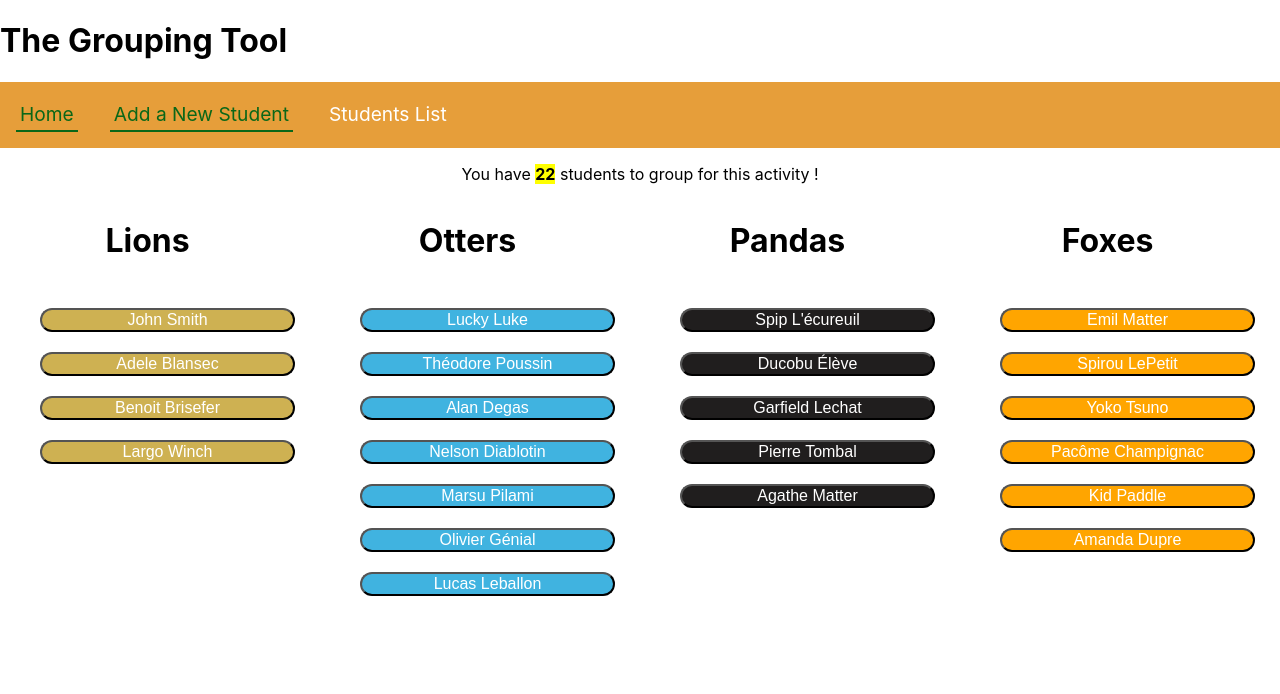
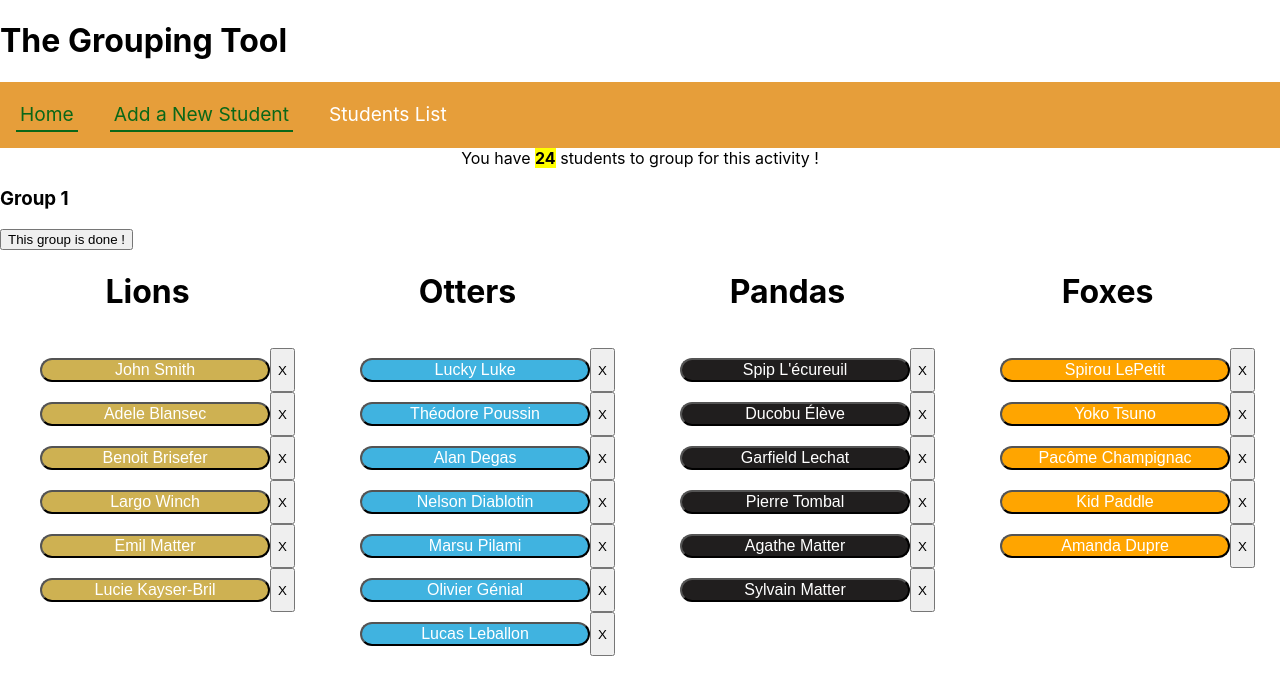
Before and after one commit to LucieKB/my-app, a React (Create React App) app: page /studentList in a window 1280 px wide. Shown: the top 694 px of the page. Built offline with nearby package versions, Linux system fonts and the light colour scheme; data requests are answered from the project's data file.

Commit message:
Creating groups

```diff
--- a/db.json
+++ b/db.json
@@ -23,12 +23,6 @@
       "lastName": "Brisefer",
       "personalityType": "L",
       "id": 5
-    },
-    {
-      "firstName": "Emil",
-      "lastName": "Matter ",
-      "personalityType": "F",
-      "id": 7
     },
     {
       "firstName": "Théodore",
@@ -167,6 +161,53 @@
         "Competitive"
       ],
       "id": 24
+    },
+    {
+      "firstName": "Emil",
+      "lastName": "Matter",
+      "personalityType": "L",
+      "answers": [
+        "Competitive",
+        "A good problem-solver",
+        "Determined",
+        "Accurate and precise",
+        "Someone who likes giving to others",
+        "Enthusiastic",
+        "Someone who likes variety and change"
+      ],
+      "id": 25
+    },
+    {
+      "firstName": "Lucie",
+      "lastName": "Kayser-Bril",
+      "personalityType": "L",
+      "answers": [
+        "A risk-taker",
+        "Competitive",
+        "A good problem-solver",
+        "Someone who likes giving to others",
+        "Someone who likes variety and change",
+        "Loyal",
+        "A decision-maker"
+      ],
+      "id": 26
+    },
+    {
+      "firstName": "Sylvain",
+      "lastName": "Matter",
+      "personalityType": "P",
+      "answers": [
+        "Predictable",
+        "Practical",
+        "Loyal",
+        "Someone who avoids confrontation",
+        "Calm, even-keel",
+        "Predictable",
+        "Someone who likes giving to others",
+        "Accurate and precise",
+        "A perfectionist"
+      ],
+      "id": 27
     }
   ]
 }
--- a/src/components/Foxes.js
+++ b/src/components/Foxes.js
@@ -1,39 +1,52 @@
-import React from "react";
-import StudentCard from "./StudentCard";
 
-function Foxes({students, studentClicked, setStudentClicked, onHideClick}){
+import React, {useState} from "react";
 
-    const foxes = students.filter((student)=>student.personalityType === "F")
 
-  function studentBtnClicked(){
-    foxes.map((fox)=>{
-    setStudentClicked(fox.id)})
-    return( <button
-      className="x-Btn"
-      onClick = {onHideClick}
-      >X</button>
-    )
-  }
+
+
+function Foxes({students, setStudentClicked, onClickGroup}){
+
+const foxes = students.filter((student)=>student.personalityType === "F")
+
+
+
     return(
+
         <div id="foxes" className="studentTable">
         <h1>Foxes</h1>
         <ul>
         {foxes.length>0 && (
           foxes.map((fox)=>{
           return(
+            <>
             <div key={fox.id} className="studentListBtn">
             <button
+            id={fox.id}
             className = "fox-btn"
-            onClick={studentBtnClicked}
-
+            onClick={()=>{setStudentClicked(fox.id)}}
             >
               {fox.firstName} {fox.lastName}
             </button>
-          </div>)}))}
+
+              <button key={fox.id} onClick={onClickGroup}>X</button>
+
+            </div>
+
+
+
+          </>
+        )}))}
         </ul>
         </div>
+
     )
 
 }
 
 export default Foxes;
+
+// {isVisible === true? (
+//   <button id={fox.id} onClick={onClickGroup(fox.id)}>X</button>
+// ):(
+//   null
+// )}
--- a/src/components/Lions.js
+++ b/src/components/Lions.js
@@ -1,25 +1,35 @@
 import React from "react";
 import StudentCard from "./StudentCard";
 
-function Lions({students, studentClicked, setStudentClicked}){
+function Lions({students, onClickGroup, setStudentClicked}){
 
     const lions = students.filter((student)=>student.personalityType === "L")
 
     return(
-        <div id="lions" className="studentTable">
+      <div id="Lions" className="studentTable">
       <h1>Lions</h1>
       <ul>
       {lions.length>0 && (
         lions.map((lion)=>{
         return(
+          <>
           <div key={lion.id} className="studentListBtn">
           <button
+          id={lion.id}
           className = "lion-btn"
           onClick={()=>{setStudentClicked(lion.id)}}
           >
             {lion.firstName} {lion.lastName}
           </button>
-          </div>)}))}
+
+            <button id={lion.id} onClick={onClickGroup}>X</button>
+
+          </div>
+
+
+
+        </>
+      )}))}
       </ul>
       </div>
     )
--- a/src/components/Otters.js
+++ b/src/components/Otters.js
@@ -1,7 +1,7 @@
 import React from "react";
 import StudentCard from "./StudentCard";
 
-function Otters({students, studentClicked, setStudentClicked}){
+function Otters({students, onClickGroup, setStudentClicked}){
 
     const otters = students.filter((student)=>student.personalityType === "O")
 
@@ -12,16 +12,23 @@ function Otters({students, studentClicked, setStudentClicked}){
         {otters.length>0 && (
           otters.map((otter)=>{
           return(
+            <>
             <div key={otter.id} className="studentListBtn">
             <button
+            id={otter.id}
             className = "otter-btn"
             onClick={()=>{setStudentClicked(otter.id)}}
             >
               {otter.firstName} {otter.lastName}
             </button>
-          </div>)}))}
-        </ul>
-              </div>
+
+        <button id={otter.id} onClick={onClickGroup}>X</button>
+
+            </div>
+            </>
+          )}))}
+          </ul>
+          </div>
     )
 
 }
--- a/src/components/Pandas.js
+++ b/src/components/Pandas.js
@@ -1,7 +1,7 @@
 import React from "react";
 import StudentCard from "./StudentCard";
 
-function Pandas({students, studentClicked, setStudentClicked}){
+function Pandas({students, onClickGroup, setStudentClicked}){
 
     const pandas = students.filter((student)=>student.personalityType === "P")
 
@@ -12,16 +12,23 @@ function Pandas({students, studentClicked, setStudentClicked}){
         {pandas.length>0 && (
           pandas.map((panda)=>{
           return(
+            <>
             <div key={panda.id} className="studentListBtn">
             <button
+            id={panda.id}
             className = "panda-btn"
             onClick={()=>{setStudentClicked(panda.id)}}
             >
               {panda.firstName} {panda.lastName}
             </button>
-          </div>)}))}
-        </ul>
-              </div>
+
+        <button id={panda.id} onClick={onClickGroup}>X</button>
+
+            </div>
+            </>
+          )}))}
+          </ul>
+          </div>
     )
 
 }
--- a/src/components/StudentCard.js
+++ b/src/components/StudentCard.js
@@ -29,7 +29,10 @@ if(student.answers === undefined){
    return (
    <>
    <div className = "student-card">
-   <h2><u>{student.firstName} {student.lastName}</u></h2>
+
+  <div style={{display: "flex", flexDirection: "row"}}> <h2><u>{student.firstName} {student.lastName}</u></h2>
+  <button>X</button>
+  </div>
   <h4><u> {student.firstName}'s Personality Type :</u></h4>
              <img className="animal-image"
              src={animalToDisplay.image} alt={animalToDisplay.name}/>
--- a/src/components/StudentList.css
+++ b/src/components/StudentList.css
@@ -1,3 +1,16 @@
+.TitleList{
+    display:flex;
+    flex-direction: row;
+}
+
+.Groups{
+    display: flex;
+    flex-direction: column;
+    width: 25%;
+    text-align:justify;
+    padding-right: 25px;
+}
+
 .studentListBtn{
     display:flex;
     flex-direction: row;
@@ -126,9 +139,3 @@ background-clip: border-box;
     box-shadow: 2px rgb(200, 200, 206);
     transform: translateY(2px);
 }
-
-.x-Btn{
-    visibility: hidden;
-    width: 100%;
-    height:100%
-}
--- a/src/components/StudentList.js
+++ b/src/components/StudentList.js
@@ -5,37 +5,91 @@ import Pandas from "./Pandas";
 import Foxes from "./Foxes";
 import StudentCard from "./StudentCard";
 import "./StudentList.css"
+import Checkbox from "./Checkbox";
 
 
 function StudentList({students}){
   const [studentClicked, setStudentClicked] = useState()
-  const [isVisible, setIsVisible] = useState(false)
-
-  // function handleHideButton(){
-  //   { (
-  //   SetIsDisplayed((isDisplayed)=>!isDisplayed)) : SetIsDisplayed(false)}
-  //   howManyPlates(sushi)
-  // }
+  const [inGroup, setInGroup]=useState([])
+  const [isDone, setIsDone]=useState(false)
 
 
-function hide(){
-  setIsVisible(!isVisible)
-}
+
+
+let number = 1
+
+
+
+function handleGroup(e){
+
+let arrayLength = inGroup.length;
+let thisStudent = [];
+
+ if(arrayLength<=4){
+
+
+  console.log(e.target.id)
+  e.currentTarget.disabled=true
+
+  students.forEach((
+    (student) => {
+    if(student.id == e.target.id){
+      thisStudent = student.firstName}}));
+
+   setInGroup([...inGroup, thisStudent])}
+
+if (arrayLength === 4){
+      alert("Groups can't be bigger than 4 students")
+      setInGroup(inGroup)
+    }
+  }
+
+  function handleGroupDone(){
+
+    setIsDone(!isDone)
+  }
+
+
+
+
+
+console.log(inGroup)
+
+
+
 
 
 return(
   <>
   <div className="titleList">
-    <p>
+
     <center>You have <b><mark>{students.length}</mark></b> students to group for this activity !</center>
 
-    </p>
+
+
+  <div className="Groups">
+      <h3> Group {number}</h3>
+      <div className = "group-checked">
+      {isDone === false? (
+      <button className="not-finished-group" onClick = {handleGroupDone}>This group is done !</button>
+      ) : (<button className="not-finished-group" >✅</button> )
+      }
+      </div>
+      {inGroup.map(student=>{
+        return(
+          <li>
+           {student}
+          </li>)
+    })}
+  </div>
+
+
   </div>
 <div className="studentListBtn">
-    <Lions students={students} setStudentClicked={setStudentClicked} studentClicked={studentClicked} onHideClick={hide}/>
-    <Otters students={students} setStudentClicked={setStudentClicked} studentClicked={studentClicked}/>
-    <Pandas students={students} setStudentClicked={setStudentClicked} studentClicked={studentClicked}/>
-    <Foxes students={students} setStudentClicked={setStudentClicked} studentClicked={studentClicked}/>
+    <Lions students={students} setStudentClicked={setStudentClicked} studentClicked={studentClicked} onClickGroup={handleGroup}/>
+    <Otters students={students} setStudentClicked={setStudentClicked} studentClicked={studentClicked} onClickGroup={handleGroup}/>
+    <Pandas students={students} setStudentClicked={setStudentClicked} studentClicked={studentClicked} onClickGroup={handleGroup}/>
+    <Foxes students={students} setStudentClicked={setStudentClicked} studentClicked={studentClicked} onClickGroup={handleGroup} />
 </div>
 <div>
 {students.map((student)=>{
@@ -47,3 +101,10 @@ return(
 }
 
 export default StudentList;
+
+ //    return(
+  //    [ `
+  // student 1 : ${inGroup[0]},
+  // student 1 : ${inGroup[1]},
+  // student 1 : ${inGroup[2]},
+  // student 1 : ${inGroup[3]}`])
--- /dev/null
+++ b/src/components/useGrouping.js
@@ -0,0 +1,6 @@
+import { useEffect } from "react";
+
+function useGrouping(){
+
+
+}
```
Also changed, not shown: src/components/Group1.js (added, +22 -0 lines). Lines whose indentation alone changed are shown as unchanged.
